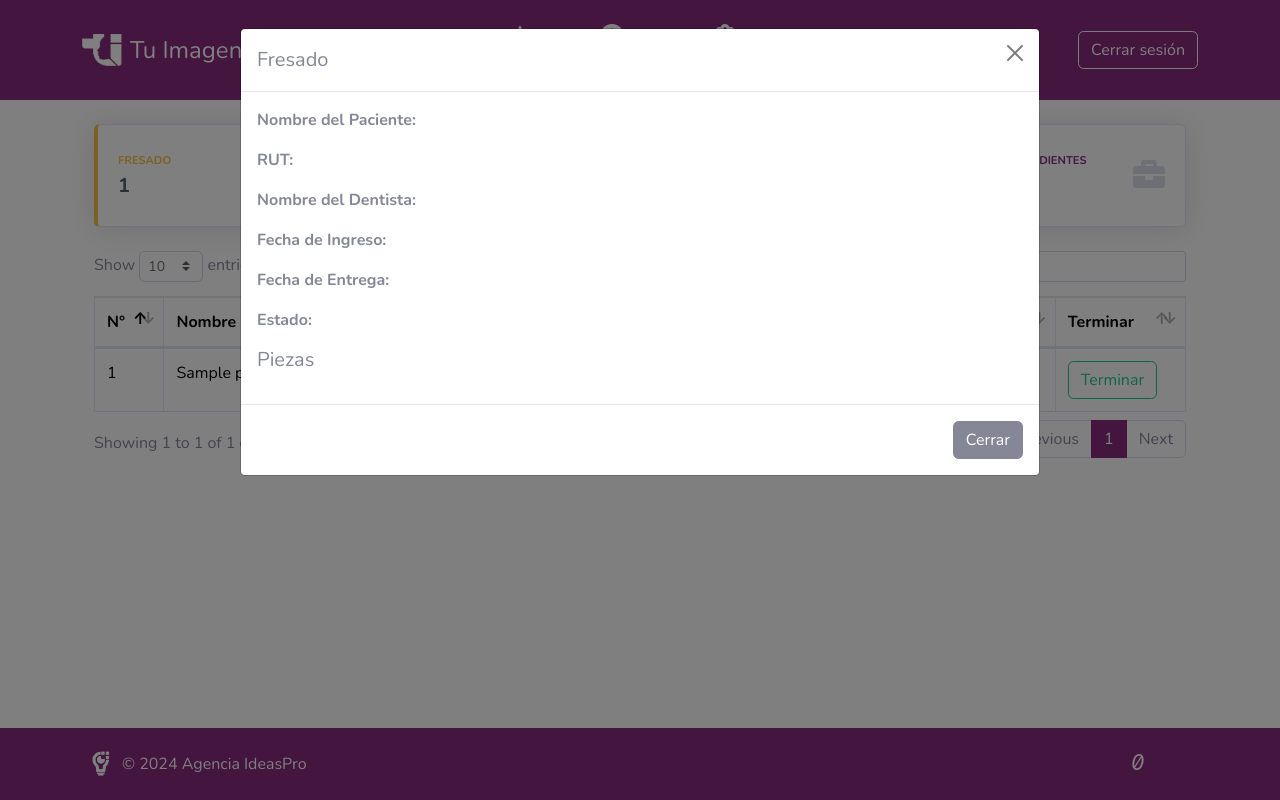
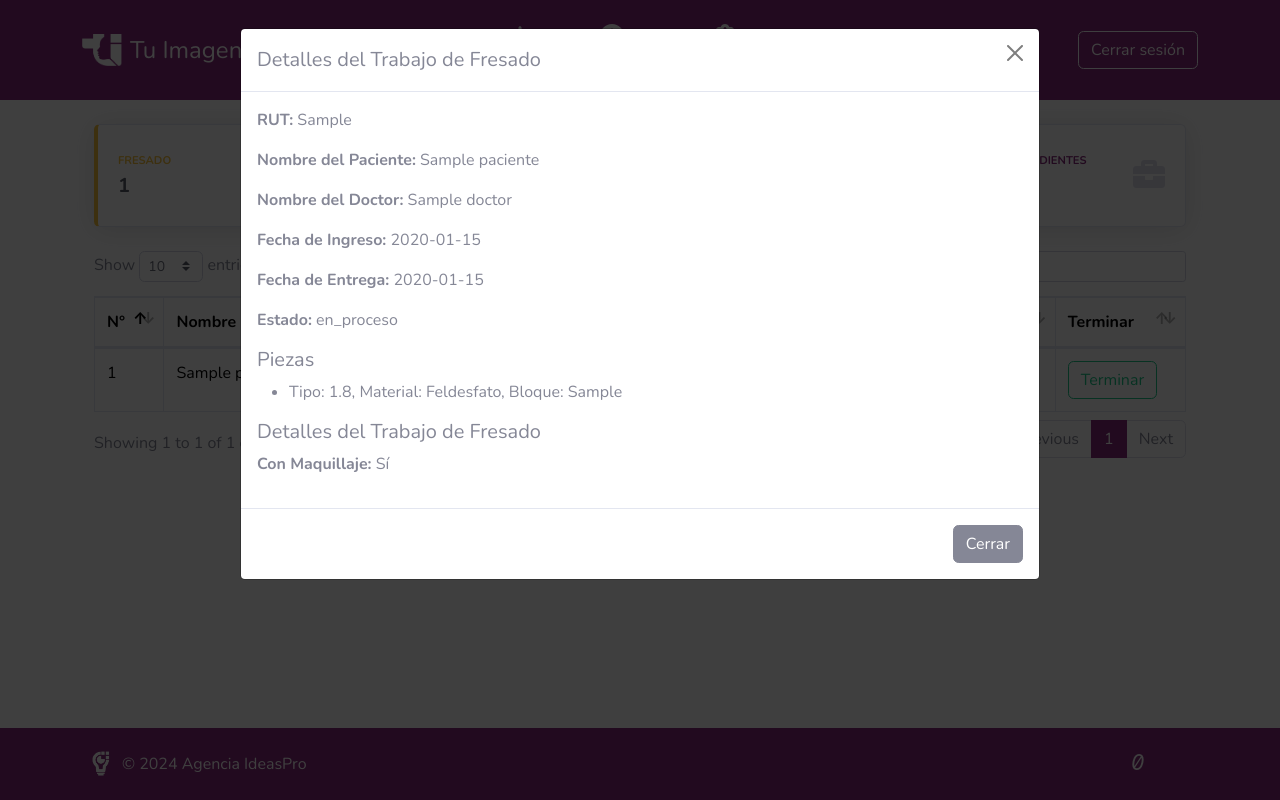
Before and after one commit to Daniher01/tuimagen_lab, a Django app: page /pendientes/ in a window 1280 px wide, after a click on "Detalle". Run offline with Django 5.2, Linux system fonts and the light colour scheme; a user stored in the database is signed in; tables that the repository leaves empty hold one stand-in row (values such as "Sample post"); some libraries are stand-ins or nearby versions.

Commit message:
se genera la logica para mostrar el detalle de los datos

```diff
--- a/app/tuimagen_lab/escaneos_intraorales/views.py
+++ b/app/tuimagen_lab/escaneos_intraorales/views.py
@@ -1,4 +1,5 @@
 from django.shortcuts import render, redirect
+from django.contrib.auth.decorators import login_required
 from django.http import JsonResponse
 from .forms import EscaneoIntraoralForm
 from trabajos.forms import TrabajoForm
@@ -9,6 +10,7 @@ from doctores.models import Doctor
 from pacientes.models import Paciente
 from pacientes.rut_generico import RutGenerator
 
+@login_required
 def crear_trabajo_escaneo_intraoral(request):
     if request.method == 'POST':
         paciente_form = PacienteForm(request.POST, prefix='paciente')
--- a/app/tuimagen_lab/fresado/views.py
+++ b/app/tuimagen_lab/fresado/views.py
@@ -1,4 +1,6 @@
 from django.shortcuts import render, redirect
+from django.contrib.auth.decorators import login_required
+from django.shortcuts import get_object_or_404
 from django.http import JsonResponse
 from trabajos.forms import TrabajoForm
 from fresado.forms import PiezaForm
@@ -8,8 +10,10 @@ from django.forms import inlineformset_factory
 from fresado.models import TrabajoFresado, Pieza
 from pacientes.models import Paciente
 from doctores.models import Doctor
+from trabajos.models import Trabajo
 from pacientes.rut_generico import RutGenerator
 
+@login_required
 def crear_trabajo_fresado(request):
     PiezaFormSet = inlineformset_factory(TrabajoFresado, Pieza, form=PiezaForm, extra=1, can_delete=False)
 
@@ -88,3 +92,22 @@ def crear_trabajo_fresado(request):
         # datos para los formularios
         'lista_doctores': lista_doctores
     })
+
+@login_required
+def detalle_trabajo_fresado(request, trabajo_id):
+    trabajo = get_object_or_404(Trabajo, id=trabajo_id, tipo_trabajo='fresado')
+    fresado = get_object_or_404(TrabajoFresado, trabajo=trabajo)
+    piezas = Pieza.objects.filter(trabajo_fresado=fresado)
+
+    data = {
+        'paciente_nombre': trabajo.paciente.name,
+        'paciente_rut': trabajo.paciente.rut,
+        'doctor_nombre': trabajo.doctor.name,
+        'fecha_ingreso': trabajo.fecha_creacion.strftime('%Y-%m-%d'),
+        'fecha_entrega': trabajo.fecha_entrega.strftime('%Y-%m-%d'),
+        'estado': trabajo.estado,
+        'con_maquillaje': fresado.con_maquillaje,
+        'piezas': [{'tipo': pieza.tipo_pieza, 'material': pieza.material, 'bloque': pieza.bloque} for pieza in piezas]
+    }
+
+    return JsonResponse(data)
--- a/app/tuimagen_lab/static/js/detalle_trabajo.js
+++ b/app/tuimagen_lab/static/js/detalle_trabajo.js
@@ -1,27 +1,45 @@
-$(document).ready(function() {
-    // Manejar la apertura del modal y llenar los datos
-    $('#verTrabajoModal').on('show.bs.modal', function(event) {
-        var button = $(event.relatedTarget); // Botón que disparó el modal
-        var trabajoId = button.data('id'); // Extraer información del atributo data-id
-        // Realizar una solicitud AJAX para obtener los detalles del trabajo
-        $.ajax({
-            url: `${window.location.origin}/detalle_trabajo`, // URL para obtener los detalles del trabajo
-            data: {id: trabajoId},
-            success: function(data) {
-                // Llenar los datos en el modals
-                $('#verTrabajoModalLabel').text(`Detalle del trabajo N°${trabajoId}`)
-                $('#detallePaciente').text(data.paciente_nombre);
-                $('#detalleRut').text(data.paciente_rut);
-                $('#detalleDentista').text(data.dentista_nombre);
-                $('#detalleFechaIngreso').text(data.fecha_ingreso);
-                $('#detalleFechaEntrega').text(data.fecha_entrega);
-                $('#detalleEstado').text(data.estado);
-                var piezasList = $('#detallePiezas');
-                piezasList.empty();
-                data.piezas.forEach(function(pieza) {
-                    piezasList.append('<li>Pieza: ' + pieza.pieza_nombre + ', Material: ' + pieza.material_nombre + '</li>');
-                });
+document.addEventListener('DOMContentLoaded', function() {
+    // Captura todos los botones con la clase dinámica trabajo-{tipo_trabajo}
+    document.querySelectorAll('.btn-icon-split').forEach(function(button) {
+        button.addEventListener('click', function(event) {
+            const trabajoId = button.getAttribute('data-id');
+            const trabajoTipo = button.className.split(' ').find(cls => cls.startsWith('trabajo-')).replace('trabajo-', '');
+
+            if (trabajoTipo === 'fresado') {
+                verDetallesTrabajoFresado(trabajoId);
             }
+            // Agregar condiciones para otros tipos de trabajos si es necesario
         });
     });
 });
+
+function verDetallesTrabajoFresado(trabajoId) {
+
+    // Suponiendo que tienes una API que devuelve los detalles del trabajo
+    fetch(`${window.location.origin}/detalle/fresado/${trabajoId}`)
+        .then(response => response.json())
+        .then(data => {
+
+            // Asignar los valores recuperados a los elementos del DOM
+            document.getElementById('fresado-detallePaciente').innerText = data.paciente_nombre;
+            document.getElementById('fresado-detalleRut').innerText = data.paciente_rut;
+            document.getElementById('fresado-detalleDoctor').innerText = data.doctor_nombre;
+            document.getElementById('fresado-detalleFechaIngreso').innerText = data.fecha_ingreso;
+            document.getElementById('fresado-detalleFechaEntrega').innerText = data.fecha_entrega;
+            document.getElementById('fresado-detalleEstado').innerText = data.estado;
+            document.getElementById('fresado-detalleConMaquillaje').innerText = data.con_maquillaje ? 'Sí' : 'No';
+
+            const piezasList = document.getElementById('fresado-detallePiezas');
+            piezasList.innerHTML = '';
+            data.piezas.forEach(pieza => {
+                const li = document.createElement('li');
+                li.innerText = `Tipo: ${pieza.tipo}, Material: ${pieza.material}, Bloque: ${pieza.bloque}`;
+                piezasList.appendChild(li);
+            });
+
+            // Mostrar el modal
+            const modal = new bootstrap.Modal(document.getElementById('fresado'));
+            modal.show();
+        })
+        .catch(error => console.error('Error:', error));
+}
--- a/app/tuimagen_lab/templates/trabajos/listar_trabajos.html
+++ b/app/tuimagen_lab/templates/trabajos/listar_trabajos.html
@@ -112,12 +112,13 @@
                             {%endif%}
                         </td>
                         <td>
-                            <a href="#" class="btn btn-outline-primary btn-icon-split" data-bs-toggle="modal" data-bs-target="#{{trabajo.tipo_trabajo}}" data-id="{{ trabajo.id }}">
+                            <a href="#" class="btn btn-outline-primary btn-icon-split trabajo-{{trabajo.tipo_trabajo}}" data-bs-toggle="modal" data-bs-target="#{{trabajo.tipo_trabajo}}" data-id="{{ trabajo.id }}">
                                 <span class="icon text-white-50">
                                     <i class="fa-regular fa-eye fa-fade fa-xs primary" style="color: #707070;"></i>
                                 </span>
                                 <span class="text">Detalle</span>
                             </a>
+
 
                         </td>
                         <td>
--- a/app/tuimagen_lab/templates/trabajos/modals/fresado.html
+++ b/app/tuimagen_lab/templates/trabajos/modals/fresado.html
@@ -3,19 +3,21 @@
     <div class="modal-dialog modal-lg">
         <div class="modal-content">
             <div class="modal-header">
-                <h5 class="modal-title" id="verTrabajoModalLabel">Fresado</h5>
+                <h5 class="modal-title" id="verTrabajoModalLabel">Detalles del Trabajo de Fresado</h5>
                 <button type="button" class="btn-close" data-bs-dismiss="modal" aria-label="Close"></button>
             </div>
             <div class="modal-body">
                 <!-- Aquí se mostrarán los detalles del trabajo -->
-                <p><strong>Nombre del Paciente:</strong> <span id="detallePaciente"></span></p>
-                <p><strong>RUT:</strong> <span id="detalleRut"></span></p>
-                <p><strong>Nombre del Dentista:</strong> <span id="detalleDentista"></span></p>
-                <p><strong>Fecha de Ingreso:</strong> <span id="detalleFechaIngreso"></span></p>
-                <p><strong>Fecha de Entrega:</strong> <span id="detalleFechaEntrega"></span></p>
-                <p><strong>Estado:</strong> <span id="detalleEstado"></span></p>
+                <p><strong>RUT:</strong> <span id="fresado-detalleRut"></span></p>
+                <p><strong>Nombre del Paciente:</strong> <span id="fresado-detallePaciente"></span></p>
+                <p><strong>Nombre del Doctor:</strong> <span id="fresado-detalleDoctor"></span></p>
+                <p><strong>Fecha de Ingreso:</strong> <span id="fresado-detalleFechaIngreso"></span></p>
+                <p><strong>Fecha de Entrega:</strong> <span id="fresado-detalleFechaEntrega"></span></p>
+                <p><strong>Estado:</strong> <span id="fresado-detalleEstado"></span></p>
                 <h5>Piezas</h5>
-                <ul id="detallePiezas"></ul>
+                <ul id="fresado-detallePiezas"></ul>
+                <h5>Detalles del Trabajo de Fresado</h5>
+                <p><strong>Con Maquillaje:</strong> <span id="fresado-detalleConMaquillaje"></span></p>
             </div>
             <div class="modal-footer">
                 <button type="button" class="btn btn-secondary" data-bs-dismiss="modal">Cerrar</button>
--- a/app/tuimagen_lab/trabajos/urls.py
+++ b/app/tuimagen_lab/trabajos/urls.py
@@ -11,4 +11,5 @@ urlpatterns = [
     path('crear-trabajo-fresado/', fresado.crear_trabajo_fresado, name='crear_trabajo_fresado'),
     path('crear-trabajo-impresion3d/', impresion3d.crear_trabajo_impresion3d, name='crear_trabajo_impresion3d'),
     path('crear-trabajo-escaneo-intraoral/', escaner_intraoral.crear_trabajo_escaneo_intraoral, name='crear_trabajo_escaneo_intraoral'),
+    path('detalle/fresado/<int:trabajo_id>', fresado.detalle_trabajo_fresado, name='detalle_trabajo_fresado'),
 ]
```
Also changed, not shown: app/tuimagen_lab/fresado/urls.py (added).
